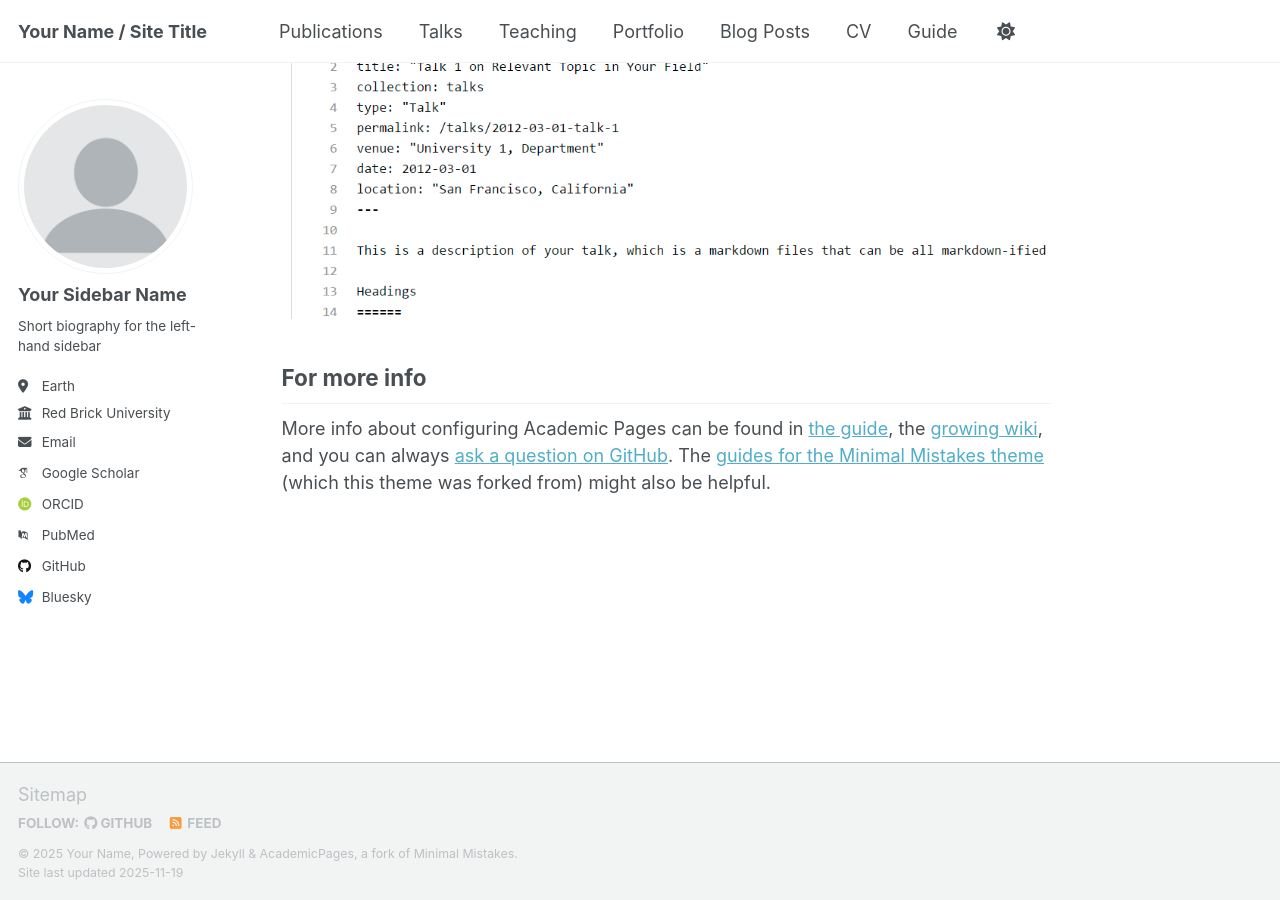
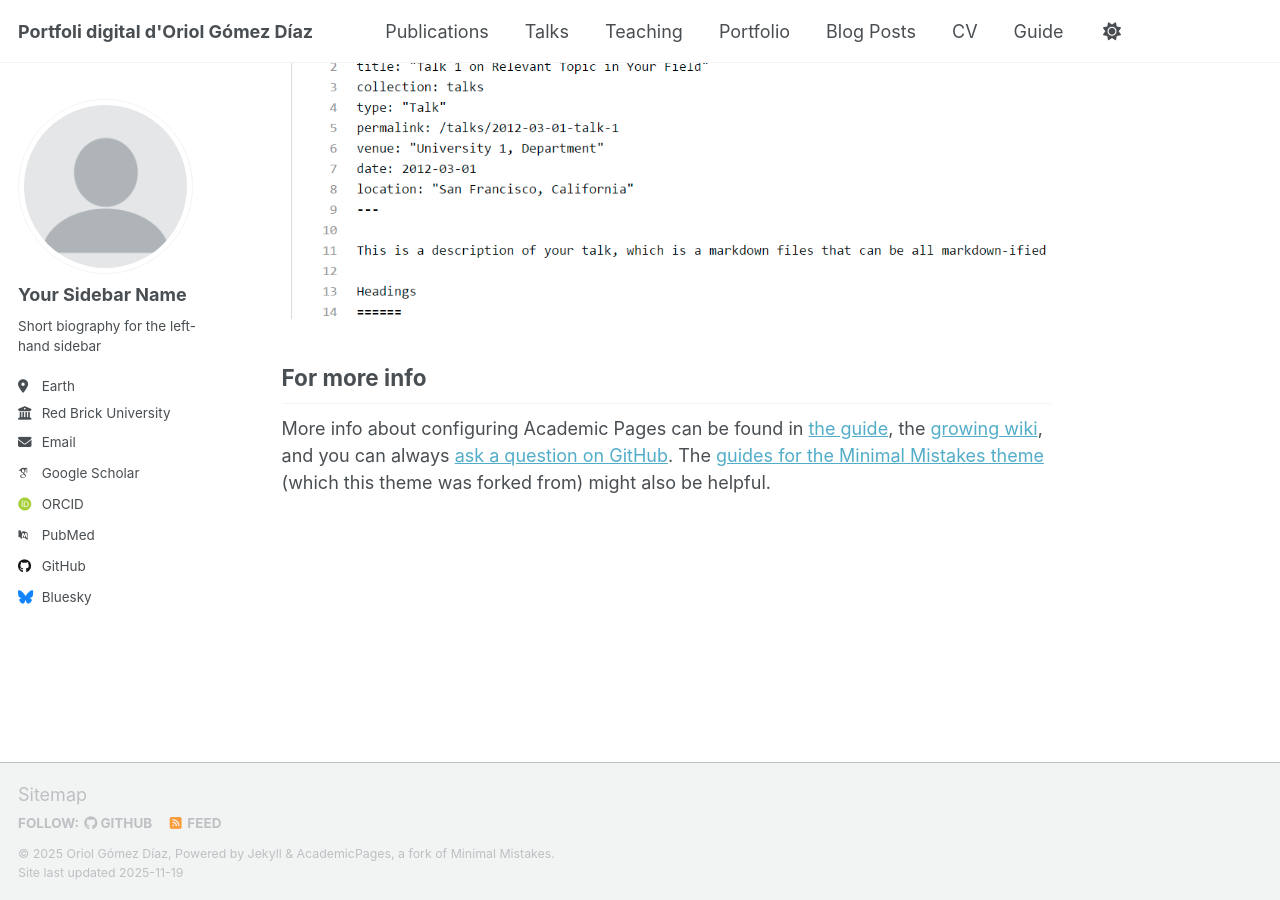
Before and after one commit to oriolgomezdiaz/oriolgomezdiaz.github.io, a Jekyll site: the page built from _pages/about.md, in a window 1280 px wide and 900 px high, scrolled down 2880 px. Built offline with Jekyll 4.4.1, drawn with Linux system fonts in a browser that asks for light colours; some web fonts are replaced; a script that is not in the unit is left out.

Commit message:
Nom, títol i descripció
Updated site title, name, and description in config.

```diff
--- a/_config.yml
+++ b/_config.yml
@@ -9,10 +9,10 @@
 # Basic Site Settings
 locale                   : "en-US"
 site_theme               : "default" # Currently available options are "default", "air"
-title                    : "Your Name / Site Title"
+title                    : "Portfoli digital d'Oriol Gómez Díaz"
 title_separator          : "-"
-name                     : &name "Your Name"
-description              : &description "Your Name's academic portfolio"   # Update this with a general description of your site, this is the default if not overridden by a page
+name                     : &name "Oriol Gómez Díaz"
+description              : &description "Aquest és el portfoli digital d'Oriol Gómez Díaz. Enginyer informàtic i professor de Formació Professional"   # Update this with a general description of your site, this is the default if not overridden by a page
 url                      : https://academicpages.github.io # The base hostname & protocol for your site e.g. "https://[your GitHub username].github.io",
                                                            # or if you already have some other page hosted on Github then use "https://[your GitHub username].github.io/[Your Repo Name]"
 baseurl                  : "" # the subpath of your site, e.g. "/blog"
```
